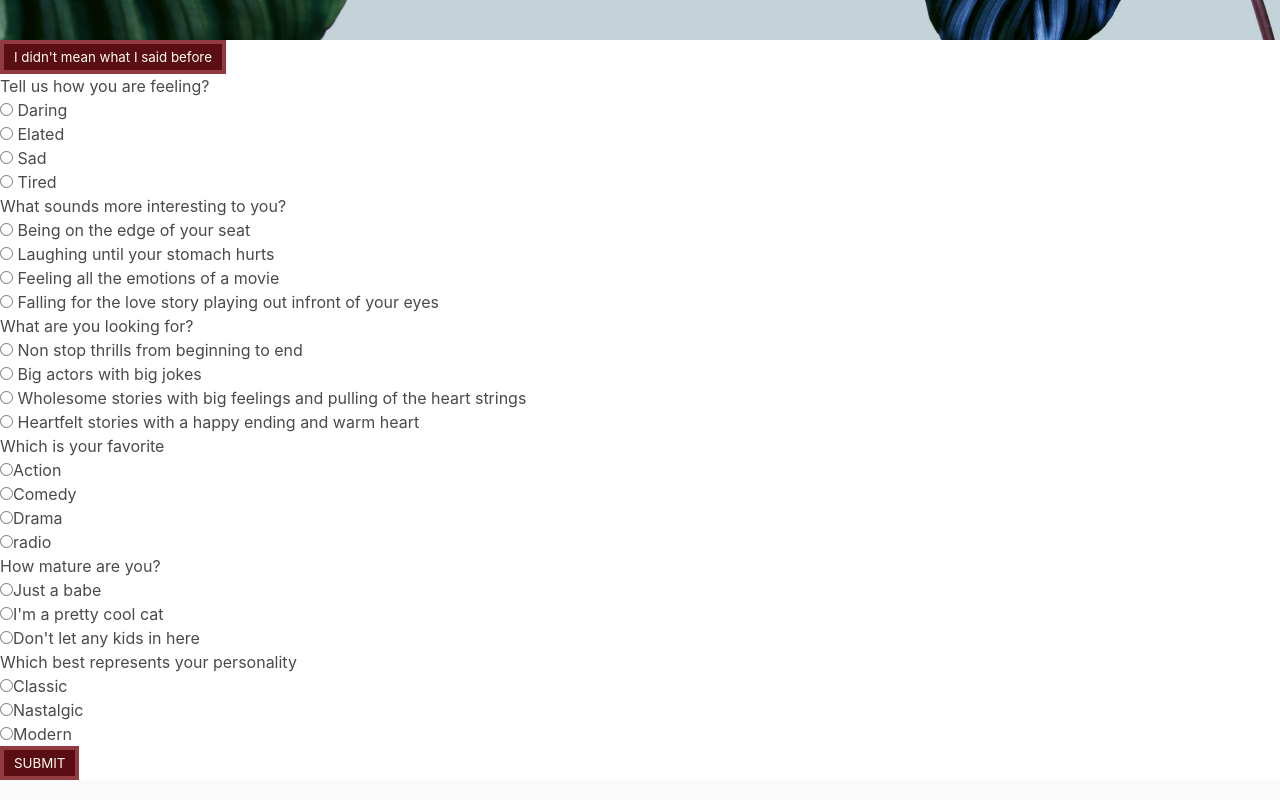
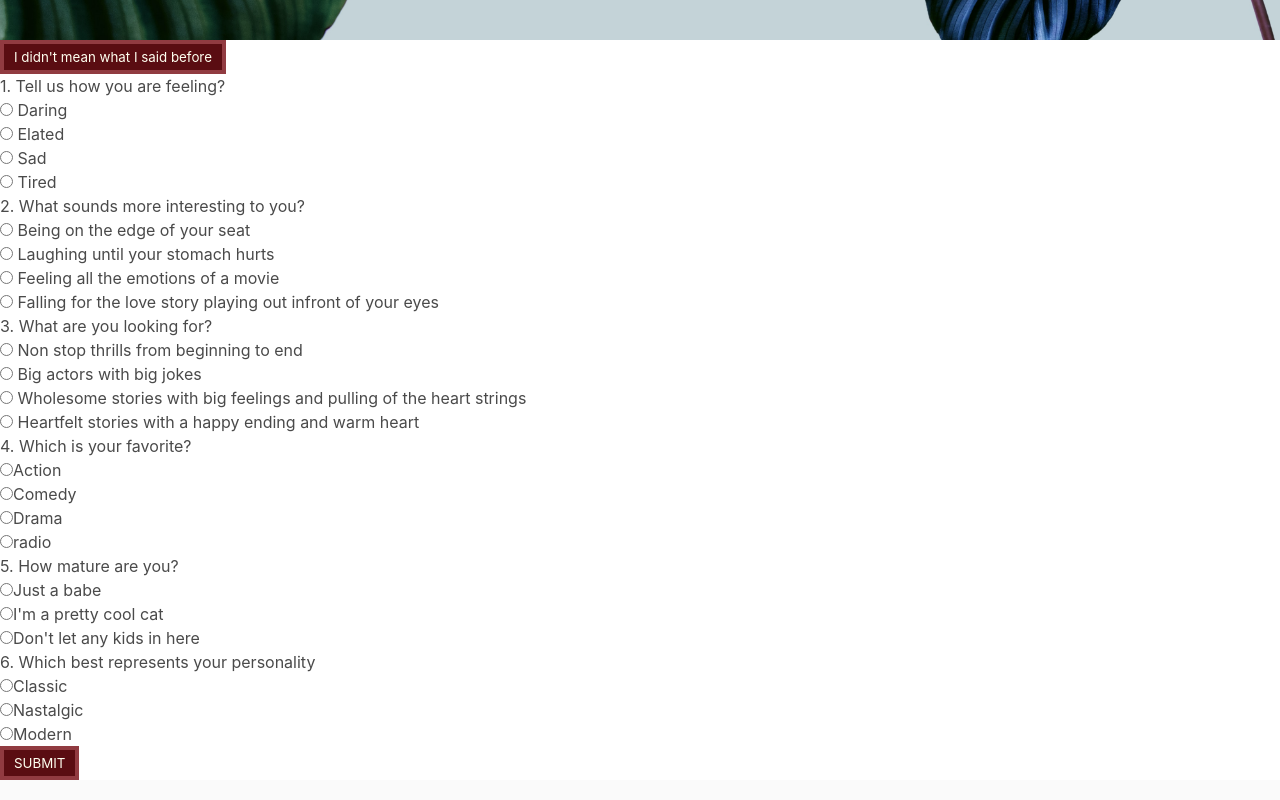
Before and after one commit to MaraDear/IndecisiveDecision, a plain HTML site: page index.html in a window 1280 px wide. Both pictures are taken after a click on the button "START". Shown: the part 760-1560 px from the top of the page. Drawn offline with nearby package versions, Linux system fonts and the light colour scheme.

Commit message:
question adjustments

```diff
--- a/assets/js/script.js
+++ b/assets/js/script.js
@@ -47,11 +47,11 @@ var moodAnswers = [];
 // fixed questions array
 const questions = [
   {
-    question: "Which is your favorite",
+    question: "4. Which is your favorite?",
     answers: ["Action", "Comedy", "Drama", "radio"],
   },
   {
-    question: "How mature are you?",
+    question: "5. How mature are you?",
     answers: [
       "Just a babe",
       "I'm a pretty cool cat",
@@ -59,7 +59,7 @@ const questions = [
     ],
   },
   {
-    question: "Which best represents your personality",
+    question: "6. Which best represents your personality",
     answers: ["Classic", "Nastalgic ", "Modern"],
   },
 ];
--- a/index.html
+++ b/index.html
@@ -84,7 +84,7 @@
       </button>
       <div class="formResults">
         <!-- input form  -->
-        <p>Tell us how you are feeling?</p>
+        <p>1. Tell us how you are feeling?</p>
 
         <form>
           <input type="radio" id="daring" name="Preference1" value="daring" />
@@ -97,7 +97,7 @@
           <label for="nature">Tired</label>
         </form>
 
-        <p>What sounds more interesting to you?</p>
+        <p>2. What sounds more interesting to you?</p>
 
         <form>
           <input type="radio" id="action" name="Preference2" value="action" />
@@ -112,7 +112,7 @@
           >
         </form>
 
-        <p>What are you looking for?</p>
+        <p>3. What are you looking for?</p>
 
         <form>
           <input type="radio" id="action" name="Preference3" value="action" />
```
